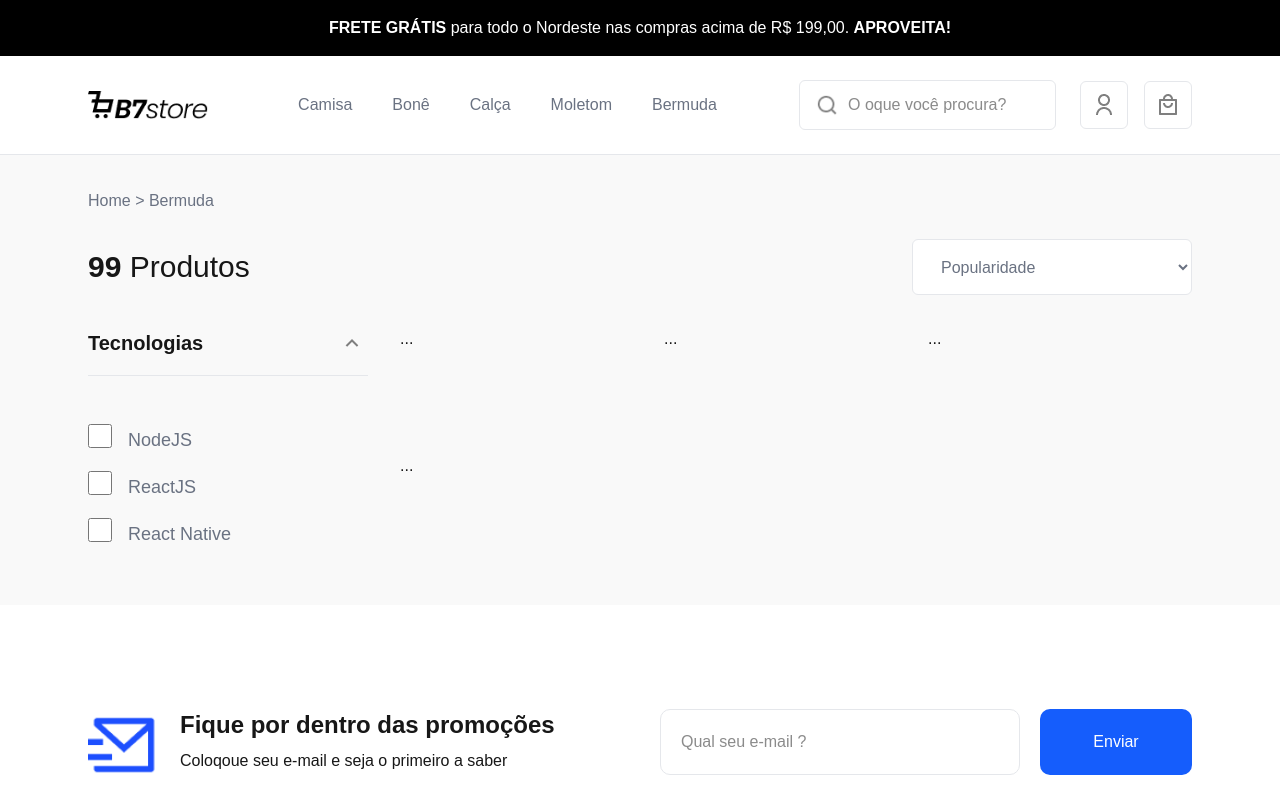
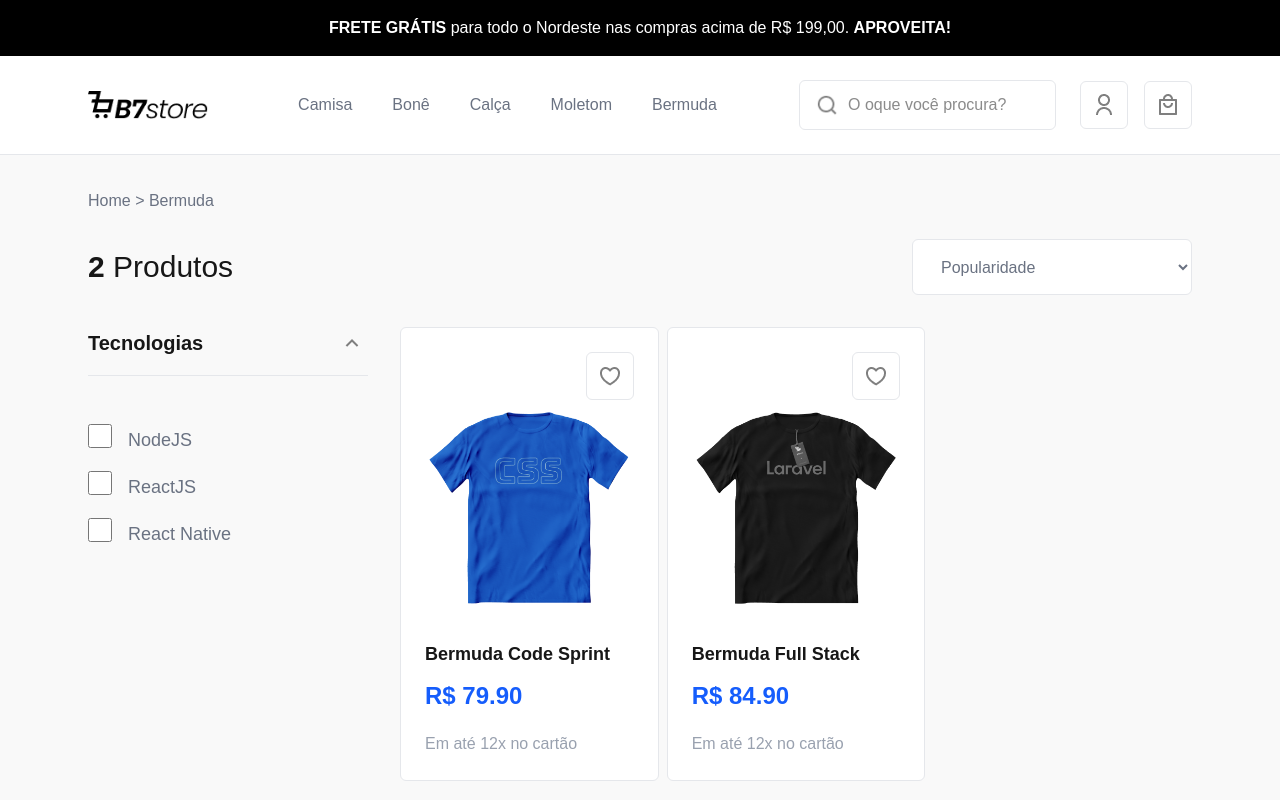
Before and after one commit to Marcio-Moraes/b7store, a Next.js app: page /categories/bermuda in a window 1280 px wide. Shown: the top 800 px of the page. Built offline with nearby package versions, Linux system fonts and the light colour scheme.

Commit message:
Atualizações lista, filtros e produto item

```diff
--- a/src/components/categories/produto-lista-filter.tsx
+++ b/src/components/categories/produto-lista-filter.tsx
@@ -1,10 +1,16 @@
 "use client"
 
 import { useQueryString } from "@/hooks/use-querystring";
+import { Produto } from "@/type/produto";
 import { ChangeEvent, useState } from "react";
 import { FiltroGrupo } from "./filtro-grupo";
+import { ProdutoLista } from "../produtoLista";
 
-export const ProdutoListaFiltro = () => {
+type Props = {
+    products: Produto[];
+}
+
+export const ProdutoListaFiltro = ({ products }: Props) => {
     const queryString = useQueryString();
     const [filtroAberto, setFiltroAberto] = useState(false);
 
@@ -17,7 +23,7 @@ export const ProdutoListaFiltro = () => {
     return(
         <div>
             <div className="flex flex-col md:flex-row gap-6 justify-between items-start md:items-center">
-                <div className="text-3xl"><strong>99</strong> Produtos</div>
+                <div className="text-3xl"><strong>{products.length}</strong> Produtos</div>
                 <div className="w-full md:max-w-70 flex gap-5">
                     <select
                         defaultValue={order}
@@ -44,11 +50,14 @@ export const ProdutoListaFiltro = () => {
                     <FiltroGrupo id="tech" name="Tecnologias" />
                 </div>
 
-                <div className="flex-1 grid grid-cols-1 md:grid-cols-3">
-                    <div className="">...</div>
-                    <div className="">...</div>
-                    <div className="">...</div>
-                    <div className="">...</div>
+                <div className="flex-1">
+                    {products.length > 0 ? (
+                        <ProdutoLista list={products} />
+                    ) : (
+                        <div className="bg-white border border-gray-200 rounded-sm p-8 text-gray-500">
+                            Nenhum produto encontrado para esta categoria.
+                        </div>
+                    )}
                 </div>
             </div>
         </div>
--- a/src/components/produtoItem.tsx
+++ b/src/components/produtoItem.tsx
@@ -11,7 +11,7 @@ type Props = {
 
 export const ProdutoItem = ({data}: Props) => {
     const [curtido, setCurtido] = useState(data.liked);
-    const link = `/product/${data.id}`;
+    const link = `/categories/${data.category}/${data.slug}`;
 
     const toggleCurtido = () => {
         setCurtido(!curtido);
--- a/src/components/produtoLista.tsx
+++ b/src/components/produtoLista.tsx
@@ -1,14 +1,23 @@
+"use client"
+
 import { Produto } from "@/type/produto";
+import { usePathname } from "next/navigation";
 import { ProdutoItem } from "./produtoItem";
 
 type Props = {
     list: Produto[];
 }
 
-export const ProdutoLista = ({list}: Props) => {
-    return(
-        <div className="grid grid-cols-1 md:grid-cols-2 lg:grid-cols-4 gap-8">
-            {list.map((item)=> (
+export const ProdutoLista = ({ list }: Props) => {
+    const pathname = usePathname();
+    const isCategoryPage = pathname.startsWith("/categories/");
+    const lgGridCols = isCategoryPage ? "lg:grid-cols-3 gap-2" : "lg:grid-cols-4 gap-8";
+
+    const className = `grid grid-cols-1 md:grid-cols-2 ${lgGridCols} `;
+
+    return (
+        <div className={className}>
+            {list.map((item) => (
                 <ProdutoItem key={item.id} data={item} />
             ))}
         </div>
```
